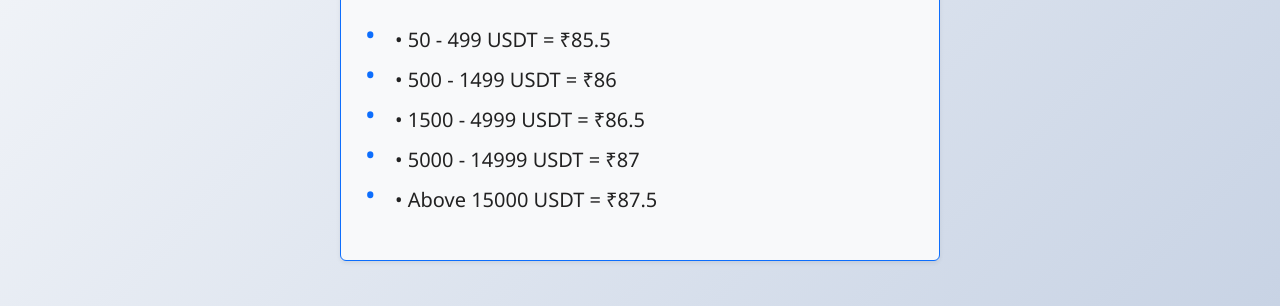
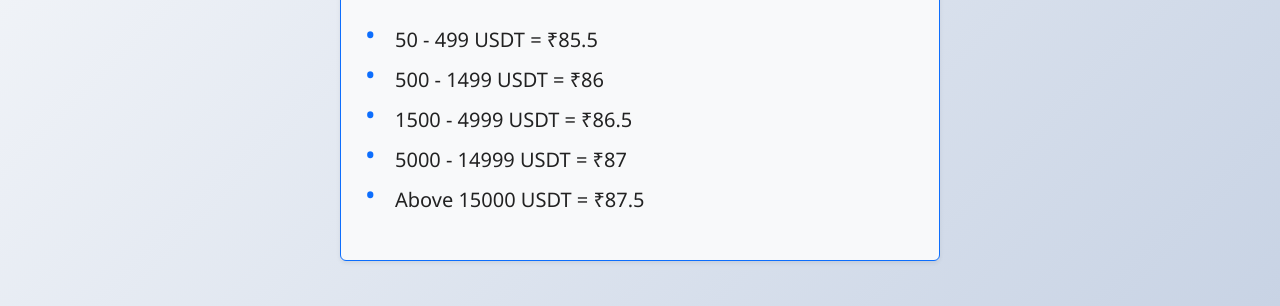
Before and after one commit to aakash07l/Tf-Exchange-, a plain HTML site: page index.html in a window 1280 px wide. Shown: the part 213-519 px from the top of the page. Drawn offline with nearby package versions, Linux system fonts and the light colour scheme.

Commit message:
Update index.html

```diff
--- a/index.html
+++ b/index.html
@@ -20,11 +20,11 @@
     <section id="rate-box" class="mx-auto p-4 rounded shadow-sm border border-primary bg-light" style="max-width: 600px;">
       <h2 class="text-primary text-center mb-4">💠 UPI , IMPS & CDM RATE 👇</h2>
       <ul class="list-unstyled fs-5 lh-lg">
-        <li>• 50 - 499 USDT = ₹85.5</li>
-        <li>• 500 - 1499 USDT = ₹86</li>
-        <li>• 1500 - 4999 USDT = ₹86.5</li>
-        <li>• 5000 - 14999 USDT = ₹87</li>
-        <li>• Above 15000 USDT = ₹87.5</li>
+        <li> 50 - 499 USDT = ₹85.5</li>
+        <li> 500 - 1499 USDT = ₹86</li>
+        <li> 1500 - 4999 USDT = ₹86.5</li>
+        <li> 5000 - 14999 USDT = ₹87</li>
+        <li> Above 15000 USDT = ₹87.5</li>
       </ul>
     </section>
 
```
